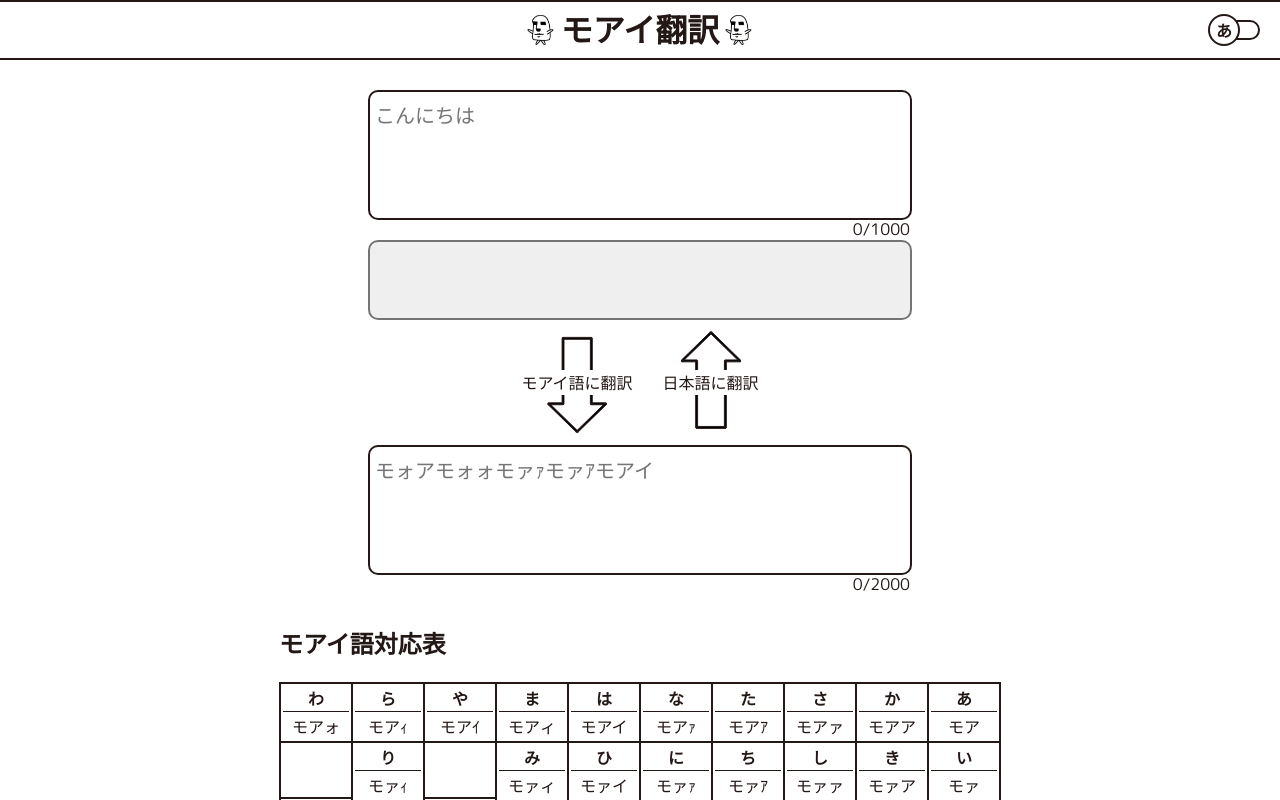
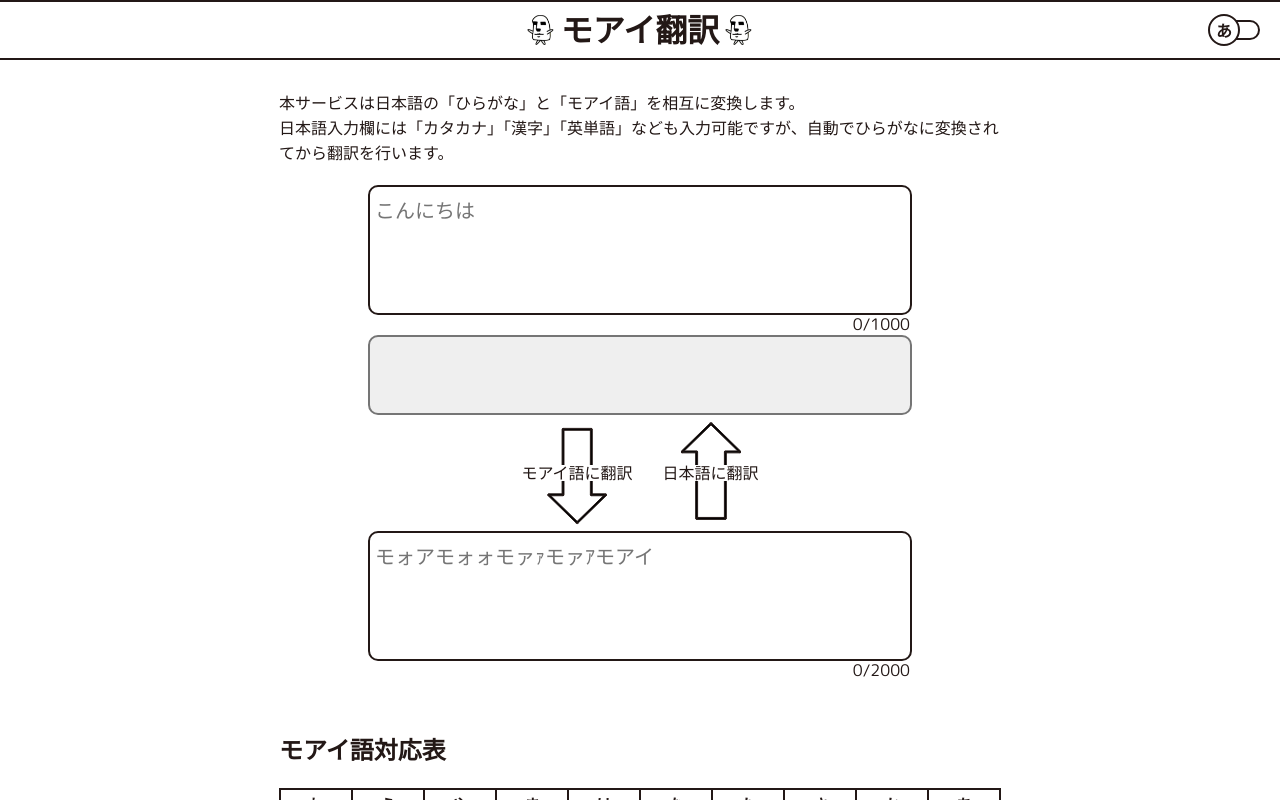
Before and after one commit to Hiroto-Shida/moai-translate, a Next.js app: page / in a window 1280 px wide. Shown: the top 800 px of the page. Built offline with nearby package versions, Linux system fonts and the light colour scheme.

Commit message:
ページ上部に説明文を追加

```diff
--- /dev/null
+++ b/src/components/Description/index.module.scss
@@ -0,0 +1,6 @@
+@use "@/styles/variables.module.scss" as *;
+
+.descriptionWrapper {
+  width: 100%;
+  max-width: $content-max-width;
+}
--- /dev/null
+++ b/src/components/Description/index.tsx
@@ -0,0 +1,22 @@
+import { useContext } from "react";
+import styles from "./index.module.scss";
+import { LanguagesContext } from "../layout/Layout";
+
+const Description: React.FC = () => {
+  const language = useContext(LanguagesContext);
+  return (
+    <div className={styles.descriptionWrapper}>
+      <p>
+        {language === "ja"
+          ? "本サービスは日本語の「ひらがな」と「モアイ語」を相互に変換します。"
+          : `モォイモォォモアァーモァイ"モイァモアイ モァｧモォイモォォモォア"モォｧ 「モァイモアｨモアア"モアｧ」モォｱ 「モォィモアモァモォア"」モイォ モォァモイモォア"モァｧ モィイモォォモアアモォォモァァモアィモイァ。`}
+      </p>
+      <p>
+        {language === "ja"
+          ? "日本語入力欄には「カタカナ」「漢字」「英単語」なども入力可能ですが、自動でひらがなに変換されてから翻訳を行います。"
+          : `モァｧモォイモォォモォア"モァｧﾓイｲモイモァｨﾓォｲモイアモアｨモォォモァｧモアイ 「モアアモアｱモアアモアｧ」 「モアアモォォモァァ"」 「モィモァモアｱモォォモォア"」モアｧモォｱ"モォィ モァｧﾓイｲモイモァｨﾓォｲモイアモアアモォｧモイモィｱ"モイァモアア"、 モァァ"モォｱ"モイモィｱ" モァイモアｨモアア"モアｧモァｧ モィイモォォモアアモォォモアァモィｨモィｱモアアモアｨ モォイモォォモアｲモイアモイォ モォモォアモアｧモァモアィモイァ。`}
+      </p>
+    </div>
+  );
+};
+export default Description;
--- a/src/components/TranslateButton/index.module.scss
+++ b/src/components/TranslateButton/index.module.scss
@@ -38,6 +38,7 @@
 
   > .text {
     font-size: $font-size-base;
+    line-height: 1;
     background-color: $color-white;
     z-index: 2;
   }
--- a/src/components/Translation/Presenter.tsx
+++ b/src/components/Translation/Presenter.tsx
@@ -171,8 +171,15 @@ const Presenter: React.FC<Props> = ({
       <div className={styles.validationError}>
         {isValidationError && (
           <>
-            ※<span className={styles.emphasis}>モアイ語以外</span>
-            は翻訳されず、そのまま反映されます
+            ※
+            <span className={styles.emphasis}>
+              {language === "ja"
+                ? "モアイ語以外"
+                : `モォィモアモァモォア"モァモアア"モァ`}
+            </span>
+            {language === "ja"
+              ? "は翻訳されず、そのまま反映されます"
+              : `モアイ モォイモォォモアｲモイアモアァモィｨモイァ"、 モォァモォｧモアィモアィ モアイモォォモィモァモアァモィｨモアィモイァ`}
           </>
         )}
       </div>
--- a/src/components/layout/Layout/index.tsx
+++ b/src/components/layout/Layout/index.tsx
@@ -26,6 +26,7 @@ export const Layout = ({ children }: Props) => {
           flexDirection: "column",
           justifyContent: "center",
           alignItems: "center",
+          gap: "20px",
         }}
       >
         {children}
--- a/src/components/moaiLangTablea/Main/index.module.scss
+++ b/src/components/moaiLangTablea/Main/index.module.scss
@@ -7,7 +7,7 @@
   flex-direction: column;
   gap: 20px;
   width: 100%;
-  max-width: 722px;
+  max-width: $content-max-width;
 
   > .title {
     font-size: $font-size-title;
--- a/src/pages/index.tsx
+++ b/src/pages/index.tsx
@@ -2,6 +2,7 @@ import MoaiLangTable from "@/components/moaiLangTablea/Main";
 import Translation from "@/components/Translation";
 import { Layout } from "@/components/layout/Layout";
 import { InferGetServerSidePropsType, NextPage } from "next";
+import Description from "@/components/Description";
 
 const Page: NextPage<
   InferGetServerSidePropsType<typeof getServerSideProps>
@@ -9,6 +10,7 @@ const Page: NextPage<
   return (
     <>
       <Layout>
+        <Description />
         <Translation />
         <MoaiLangTable />
       </Layout>
--- a/src/styles/variables.module.scss
+++ b/src/styles/variables.module.scss
@@ -13,3 +13,5 @@ $font-size-header: 32px;
 $font-size-title: 24px;
 $font-size-input: 20px;
 $font-size-base: 16px;
+
+$content-max-width: 722px;
```
